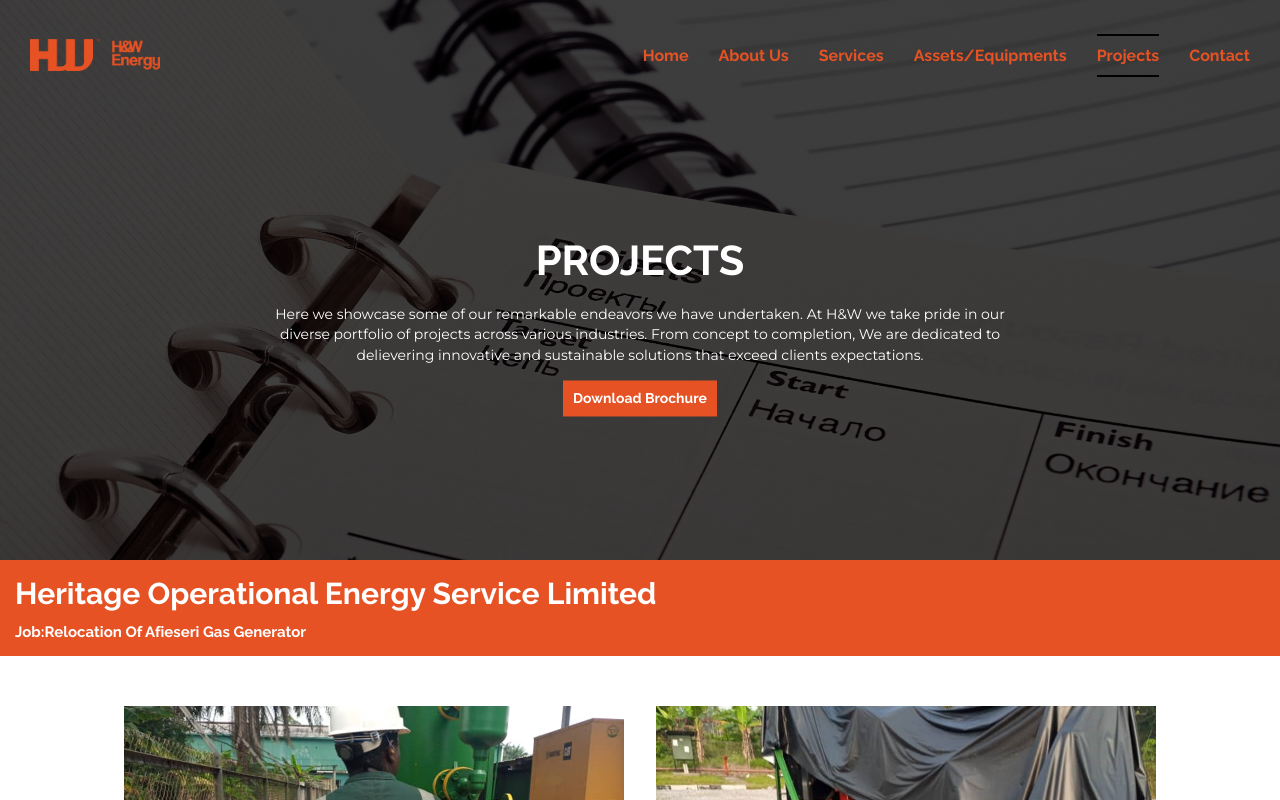
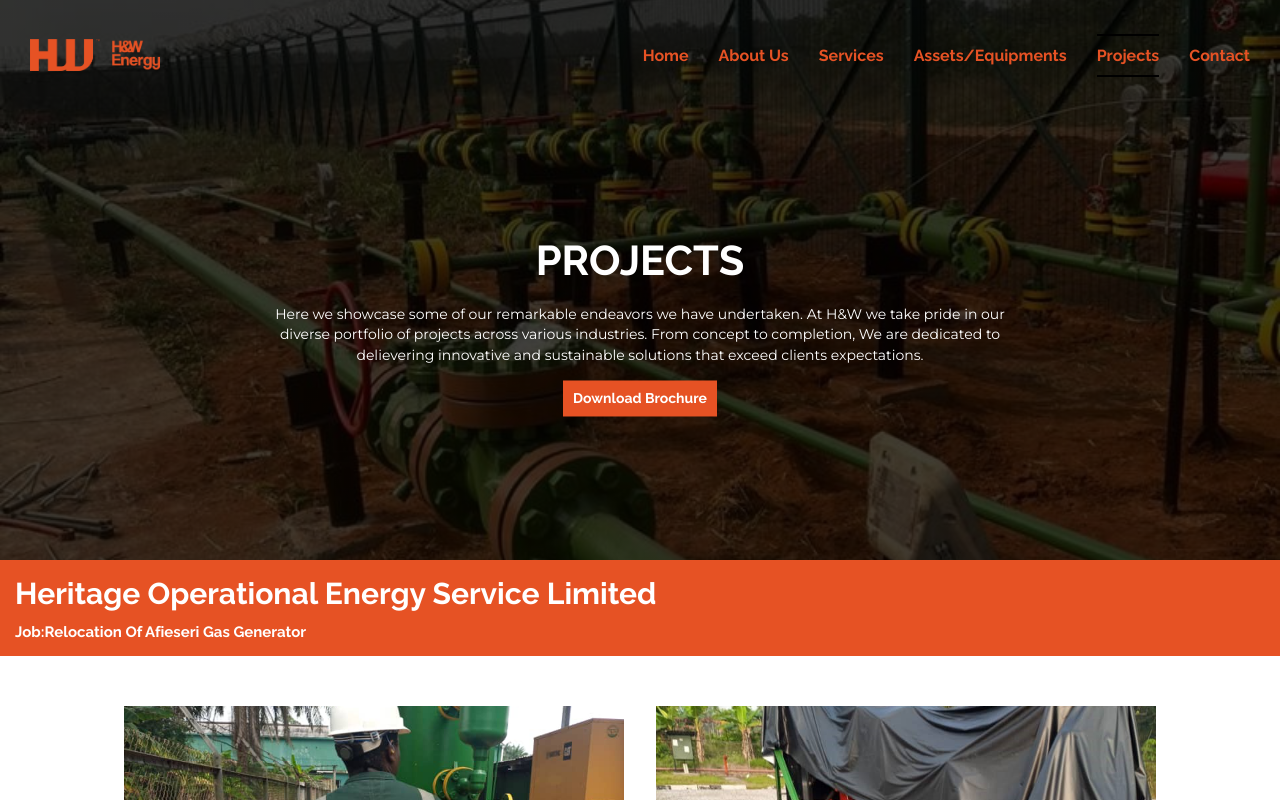
Before and after one commit to Khay-dev/-h-w-energy, a React (Vite) app: page /projects in a window 1280 px wide. Shown: the top 800 px of the page. Built offline with nearby package versions, Linux system fonts and the light colour scheme.

Commit message:
FIX: color and background img issue

```diff
--- a/index.html
+++ b/index.html
@@ -5,6 +5,9 @@
   <meta charset="UTF-8" />
   <link rel="icon" type="image/svg+xml" href="./public/logo.png" />
   <meta name="viewport" content="width=device-width, initial-scale=1.0" />
+  <meta name="description" content=" At H&W we strive to fulfill our missions commitment by getting the job done,That means completing our work efficiently to industry and client
+  standards without injury to people, damage to propertyor adverse impact to the environment">
+  <meta name="keywords" content="meta tags, meta description, meta keywords, SEO, search engine optimization">
   <title>Vite + React</title>
 </head>
 
--- a/src/styles/Project.css
+++ b/src/styles/Project.css
@@ -1,8 +1,8 @@
 .proj-hero {
     height: 70vh;
-    background-image: linear-gradient(rgba(0, 0, 0, 0.75), rgba(0, 0, 0, 0.75)), url(../img/projh.jpg);
+    background-image: linear-gradient(rgba(0, 0, 0, 0.75), rgba(0, 0, 0, 0.75)), url(../img/project7.jpg);
     background-repeat: no-repeat;
-    background-position: top;
+    background-position: center;
     background-size: cover;
     padding: 20px;
     position: relative;
--- a/src/styles/Service.css
+++ b/src/styles/Service.css
@@ -70,6 +70,7 @@
     font-weight: 700;
     font-size: clamp(1.6rem, 1.5vw + 1rem, 3rem);
     line-height: 1.45;
+    color: #e65224;
 }
 
 .a .text {
```
Also changed, not shown: public/logo.png, src/img/projh.jpg (deleted).
